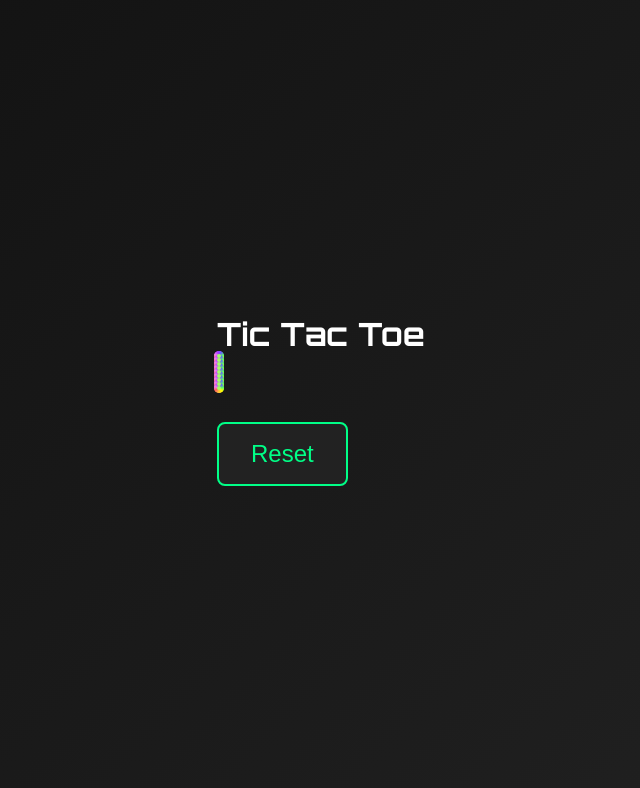
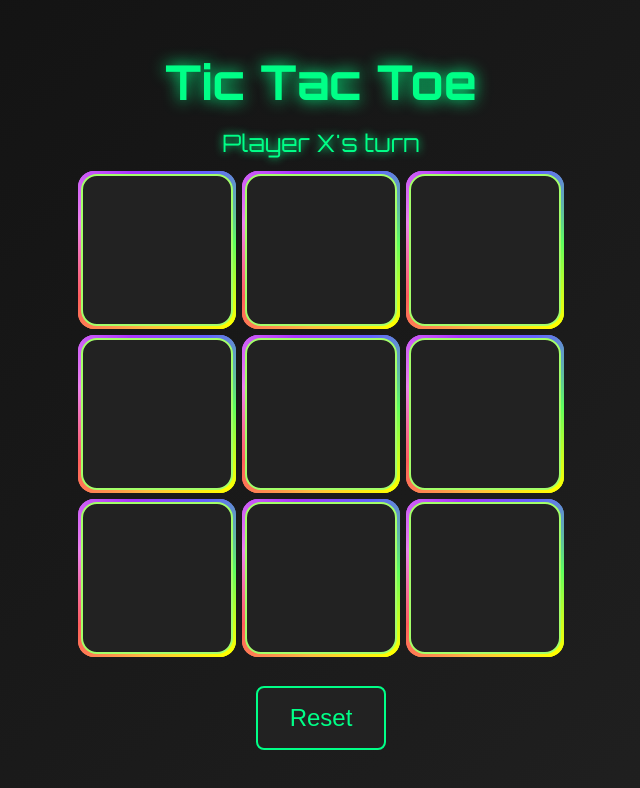
Before and after one commit to gurjarmadanmohand/tictactoe, a plain HTML site: page index.html in a window 1280 px wide. Shown: the whole page, without its empty margins (319-959 px from the left). Drawn offline with Linux system fonts and the light colour scheme.

Commit message:
Update index.html

```diff
--- a/index.html
+++ b/index.html
@@ -5,26 +5,26 @@
     <meta name="viewport" content="width=device-width, initial-scale=1.0">
     <title>Tic Tac Toe</title>
     <link rel="stylesheet" href="tictactoe.css">
-
 </head>
 <body>
     <main>
-    <h1>Tic Tac Toe</h1>
-    <div class = "container">
-     <div class = "game">
-        <button class = "box"></button>
-        <button class = "box"></button>
-        <button class = "box"></button>
-        <button class = "box"></button>
-        <button class = "box"></button>
-        <button class = "box"></button>
-        <button class = "box"></button>
-        <button class = "box"></button>
-        <button class = "box"></button>
-     </div>
-</div>
-<button id = "reset">Reset</button>
-  </main>
-  <script src="tictactoe.js" ></script>
+        <div class="game-container">
+            <h1 class="title">Tic Tac Toe</h1>
+            <div class="status">Player X's turn</div>
+            <div class="grid">
+                <div class="box"><span></span></div>
+                <div class="box"><span></span></div>
+                <div class="box"><span></span></div>
+                <div class="box"><span></span></div>
+                <div class="box"><span></span></div>
+                <div class="box"><span></span></div>
+                <div class="box"><span></span></div>
+                <div class="box"><span></span></div>
+                <div class="box"><span></span></div>
+            </div>
+            <button id="reset">Reset</button>
+        </div>
+    </main>
+    <script src="tictactoe.js"></script>
 </body>
 </html>
```
